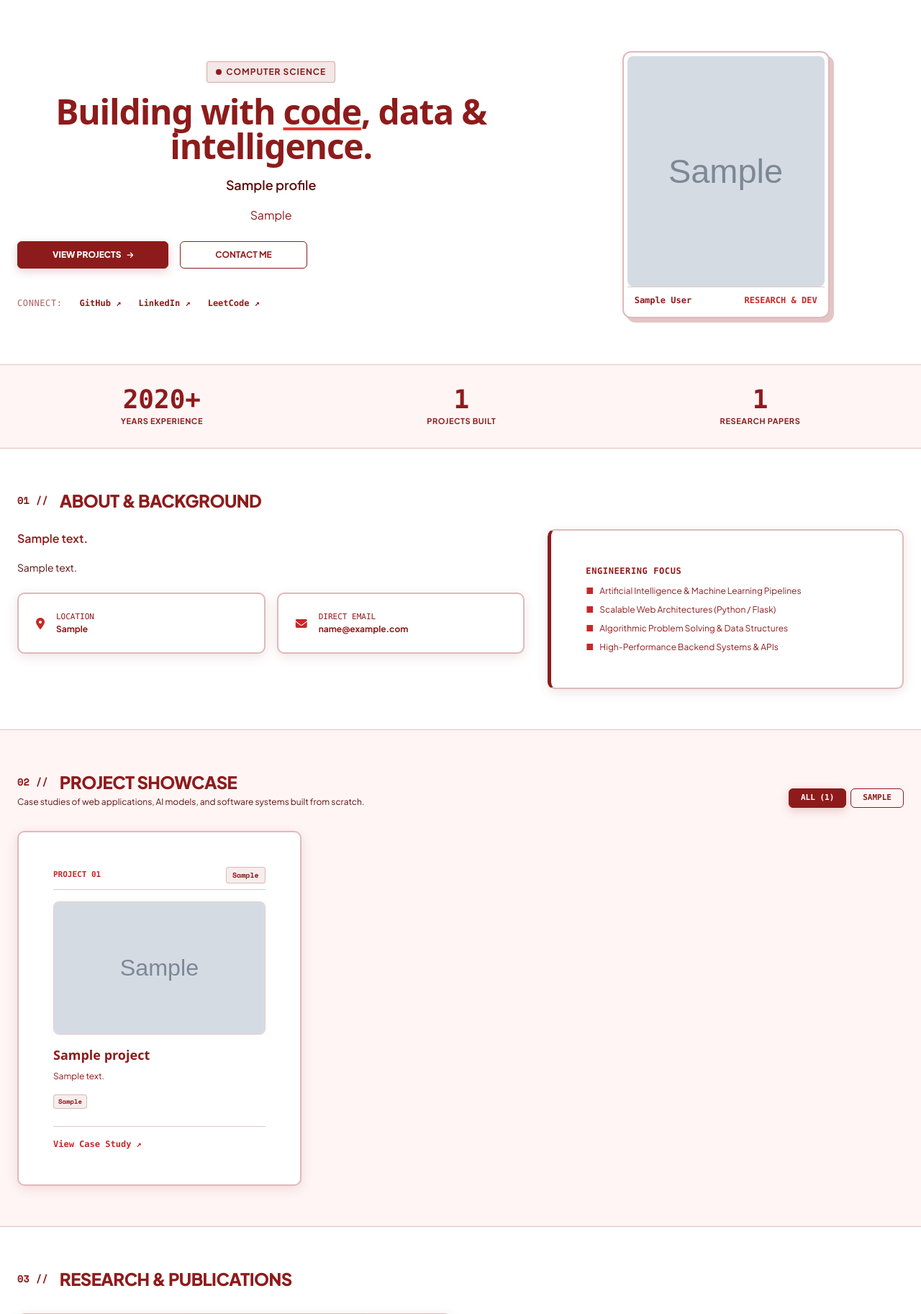
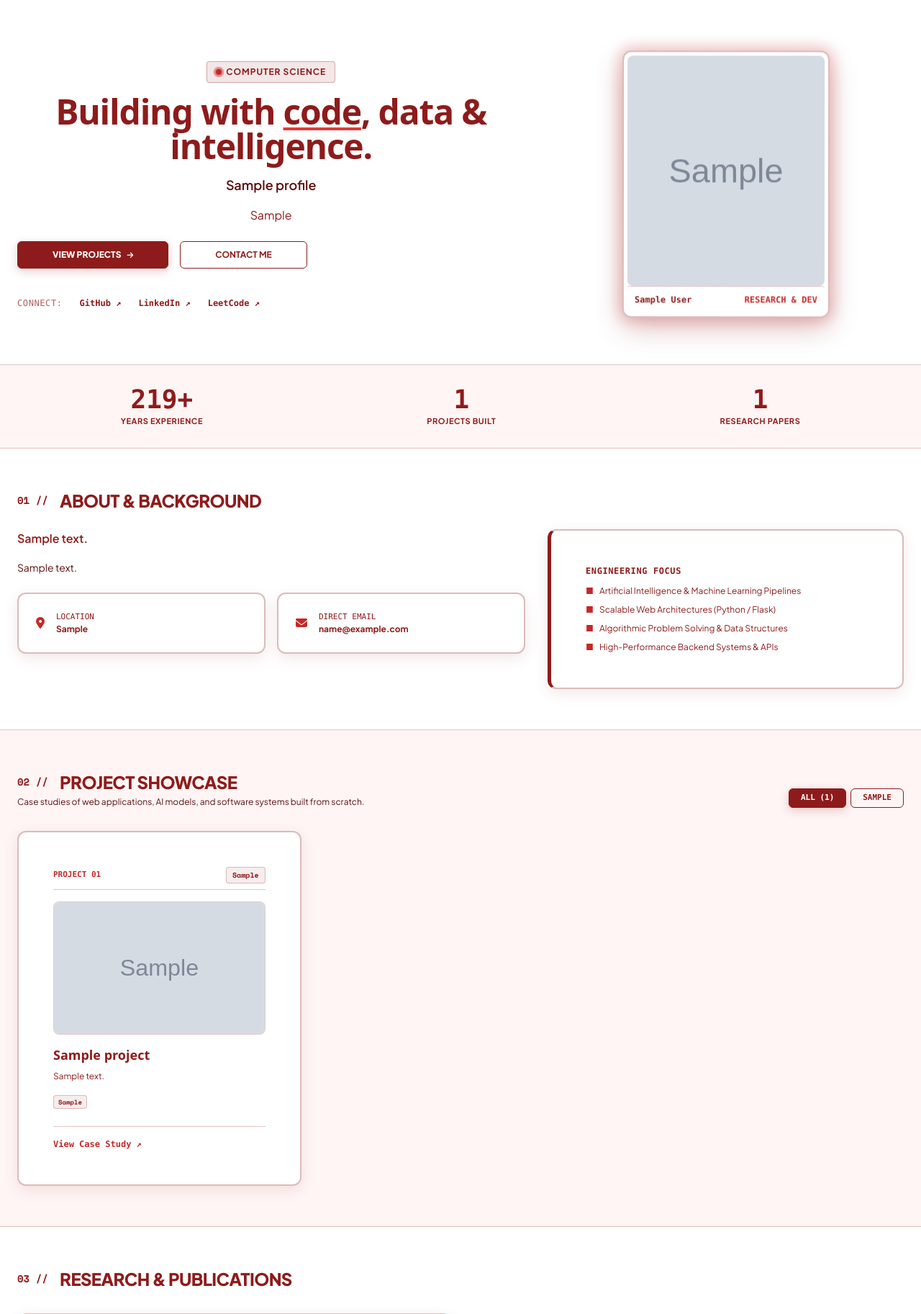
Before and after one commit to mestermain/Personal, a Flask app: page / in a window 1280 px wide. Shown: the part 65-1890 px from the top of the page at 72% size. Run offline with Flask 3, Linux system fonts and the light colour scheme; tables that the repository leaves empty hold one stand-in row (values such as "Sample post"); grey boxes marked "Sample" are stand-in pictures; some libraries are stand-ins or nearby versions.

Commit message:
Add rich 3D card tilt, floating hero image, button shine, radar pulse, and scroll reveal animations

```diff
--- a/static/css/style.css
+++ b/static/css/style.css
@@ -440,15 +440,163 @@ a:focus-visible, button:focus-visible, input:focus-visible, textarea:focus-visib
     font-family: 'Space Mono', 'Fira Code', 'Roboto Mono', monospace;
 }
 
-/* Hero Avatar Box */
+/* ==========================================
+   ADVANCED MODERN ANIMATIONS & MICRO-INTERACTIONS
+   ========================================== */
+
+/* Floating Hero Avatar Animation */
+@keyframes floatAvatar {
+    0%, 100% {
+        transform: translateY(0px) rotate(0deg);
+    }
+    50% {
+        transform: translateY(-8px) rotate(0.5deg);
+    }
+}
+
+@keyframes pulseGlow {
+    0%, 100% {
+        box-shadow: 0 8px 30px rgba(142, 27, 27, 0.18), 0 0 0 0 rgba(198, 40, 40, 0.2);
+    }
+    50% {
+        box-shadow: 0 14px 40px rgba(142, 27, 27, 0.28), 0 0 20px 4px rgba(198, 40, 40, 0.25);
+    }
+}
+
+@keyframes radarPulse {
+    0% {
+        transform: scale(0.95);
+        box-shadow: 0 0 0 0 rgba(198, 40, 40, 0.7);
+    }
+    70% {
+        transform: scale(1.15);
+        box-shadow: 0 0 0 8px rgba(198, 40, 40, 0);
+    }
+    100% {
+        transform: scale(0.95);
+        box-shadow: 0 0 0 0 rgba(198, 40, 40, 0);
+    }
+}
+
+/* Scroll Reveal Base Classes */
+.reveal-element {
+    opacity: 0;
+    transform: translateY(32px) scale(0.98);
+    transition: opacity 0.8s cubic-bezier(0.16, 1, 0.3, 1), transform 0.8s cubic-bezier(0.16, 1, 0.3, 1);
+    will-change: opacity, transform;
+}
+
+.reveal-element.revealed {
+    opacity: 1;
+    transform: translateY(0) scale(1);
+}
+
+.reveal-delay-1 { transition-delay: 0.1s; }
+.reveal-delay-2 { transition-delay: 0.2s; }
+.reveal-delay-3 { transition-delay: 0.3s; }
+.reveal-delay-4 { transition-delay: 0.4s; }
+
+/* Hero Avatar Box Animation */
 .hero-avatar-box, .hero-avatar-box-theme {
     position: relative;
     border-radius: 12px;
     padding: 5px;
     background: var(--card-bg);
     border: 2px solid var(--card-border);
-    box-shadow: 6px 6px 0px rgba(142, 27, 27, 0.25);
+    animation: floatAvatar 6s ease-in-out infinite, pulseGlow 4s infinite alternate;
     overflow: hidden;
+    will-change: transform, box-shadow;
+}
+
+/* Card Editorial Spotlight & 3D Interactive Tilt */
+.card-editorial {
+    background-color: var(--card-bg);
+    color: var(--card-text);
+    border: 2px solid var(--card-border);
+    border-radius: 12px;
+    transition: transform 0.35s cubic-bezier(0.16, 1, 0.3, 1), box-shadow 0.35s cubic-bezier(0.16, 1, 0.3, 1), border-color 0.3s ease;
+    box-shadow: 0 6px 20px rgba(142, 27, 27, 0.1);
+    position: relative;
+    overflow: hidden;
+    transform-style: preserve-3d;
+}
+
+/* Spotlight Hover Overlay */
+.card-editorial::before {
+    content: '';
+    position: absolute;
+    inset: 0;
+    background: radial-gradient(500px circle at var(--mouse-x, 50%) var(--mouse-y, 50%), rgba(198, 40, 40, 0.1), transparent 75%);
+    pointer-events: none;
+    opacity: 0;
+    transition: opacity 0.4s ease;
+    z-index: 1;
+}
+
+.card-editorial:hover::before {
+    opacity: 1;
+}
+
+.card-editorial:hover {
+    transform: translateY(-6px) scale(1.015);
+    border-color: rgba(198, 40, 40, 0.5);
+    box-shadow: 0 16px 36px rgba(142, 27, 27, 0.22);
+}
+
+/* Dynamic Button Sweep & Shine Animation */
+.btn-theme-primary {
+    position: relative;
+    overflow: hidden;
+    z-index: 1;
+}
+
+.btn-theme-primary::after {
+    content: '';
+    position: absolute;
+    top: -50%;
+    left: -60%;
+    width: 220%;
+    height: 200%;
+    background: linear-gradient(60deg, transparent 30%, rgba(255, 255, 255, 0.35) 50%, transparent 70%);
+    transform: rotate(30deg) translateX(-100%);
+    transition: transform 0.75s ease;
+    pointer-events: none;
+}
+
+.btn-theme-primary:hover::after {
+    transform: rotate(30deg) translateX(100%);
+}
+
+.btn-theme-outline {
+    position: relative;
+    overflow: hidden;
+}
+
+.btn-theme-outline::after {
+    content: '';
+    position: absolute;
+    top: -50%;
+    left: -60%;
+    width: 220%;
+    height: 200%;
+    background: linear-gradient(60deg, transparent 30%, rgba(142, 27, 27, 0.15) 50%, transparent 70%);
+    transform: rotate(30deg) translateX(-100%);
+    transition: transform 0.75s ease;
+    pointer-events: none;
+}
+
+.btn-theme-outline:hover::after {
+    transform: rotate(30deg) translateX(100%);
+}
+
+/* Radar Pulse Indicator */
+.radar-pulse {
+    display: inline-block;
+    width: 8px;
+    height: 8px;
+    border-radius: 50%;
+    background-color: #C62828;
+    animation: radarPulse 2s infinite ease-in-out;
 }
 
 /* Custom Scrollbar */
--- a/static/js/main.js
+++ b/static/js/main.js
@@ -74,7 +74,7 @@ document.addEventListener('DOMContentLoaded', () => {
     }
 
     // -------------------------------------------------------------
-    // 4. Card Spotlight Glow Hover Effect
+    // 4. Card Spotlight Glow & 3D Interactive Tilt Effect
     // -------------------------------------------------------------
     const cards = document.querySelectorAll('.card-editorial');
     cards.forEach(card => {
@@ -82,13 +82,84 @@ document.addEventListener('DOMContentLoaded', () => {
             const rect = card.getBoundingClientRect();
             const x = e.clientX - rect.left;
             const y = e.clientY - rect.top;
+
+            const centerX = rect.width / 2;
+            const centerY = rect.height / 2;
+
+            const rotateX = ((y - centerY) / centerY) * -6; // Max 6deg tilt
+            const rotateY = ((x - centerX) / centerX) * 6;
+
             card.style.setProperty('--mouse-x', `${x}px`);
             card.style.setProperty('--mouse-y', `${y}px`);
+            card.style.transform = `perspective(1000px) rotateX(${rotateX}deg) rotateY(${rotateY}deg) translateY(-6px) scale(1.015)`;
+        });
+
+        card.addEventListener('mouseleave', () => {
+            card.style.transform = '';
         });
     });
 
     // -------------------------------------------------------------
-    // 5. Animated Skill Progress Bars (Intersection Observer)
+    // 5. Scroll Reveal Animation System (Intersection Observer)
+    // -------------------------------------------------------------
+    const revealTargets = document.querySelectorAll('.card-editorial, section h2, .hero-avatar-box-theme, .work-card-accent, .edu-card-accent');
+    revealTargets.forEach((el, index) => {
+        el.classList.add('reveal-element');
+        const delay = (index % 4) + 1;
+        el.classList.add(`reveal-delay-${delay}`);
+    });
+
+    if ('IntersectionObserver' in window) {
+        const revealObserver = new IntersectionObserver((entries) => {
+            entries.forEach(entry => {
+                if (entry.isIntersecting) {
+                    entry.target.classList.add('revealed');
+                }
+            });
+        }, { threshold: 0.1, rootMargin: '0px 0px -40px 0px' });
+
+        revealTargets.forEach(el => revealObserver.observe(el));
+    } else {
+        revealTargets.forEach(el => el.classList.add('revealed'));
+    }
+
+    // -------------------------------------------------------------
+    // 6. Animated Number Counter for Stats Bar
+    // -------------------------------------------------------------
+    const statCounters = document.querySelectorAll('.text-2xl.font-extrabold.font-mono, .text-4xl.font-extrabold.font-mono');
+    if (statCounters.length > 0 && 'IntersectionObserver' in window) {
+        const counterObserver = new IntersectionObserver((entries, observer) => {
+            entries.forEach(entry => {
+                if (entry.isIntersecting) {
+                    const el = entry.target;
+                    const textVal = el.textContent.trim();
+                    const targetNum = parseInt(textVal.replace(/\D/g, ''), 10);
+                    const suffix = textVal.includes('+') ? '+' : '';
+
+                    if (!isNaN(targetNum) && targetNum > 0) {
+                        let current = 0;
+                        const duration = 1200; // ms
+                        const stepTime = Math.max(Math.floor(duration / targetNum), 30);
+
+                        const timer = setInterval(() => {
+                            current += 1;
+                            el.textContent = `${current}${suffix}`;
+                            if (current >= targetNum) {
+                                clearInterval(timer);
+                                el.textContent = textVal; // restore original text exact format
+                            }
+                        }, stepTime);
+                    }
+                    observer.unobserve(el);
+                }
+            });
+        }, { threshold: 0.5 });
+
+        statCounters.forEach(counter => counterObserver.observe(counter));
+    }
+
+    // -------------------------------------------------------------
+    // 7. Animated Skill Progress Bars (Intersection Observer)
     // -------------------------------------------------------------
     const skillFills = document.querySelectorAll('.skill-progress-fill');
     if (skillFills.length > 0 && 'IntersectionObserver' in window) {
--- a/templates/index.html
+++ b/templates/index.html
@@ -9,7 +9,7 @@
             <!-- Hero Left Content -->
             <div class="lg:col-span-7 space-y-4 text-center lg:text-left">
                 <div class="section-badge">
-                    <span class="w-2 h-2 rounded-full bg-current"></span>
+                    <span class="radar-pulse"></span>
                     <span>COMPUTER SCIENCE</span>
                 </div>
 
```
